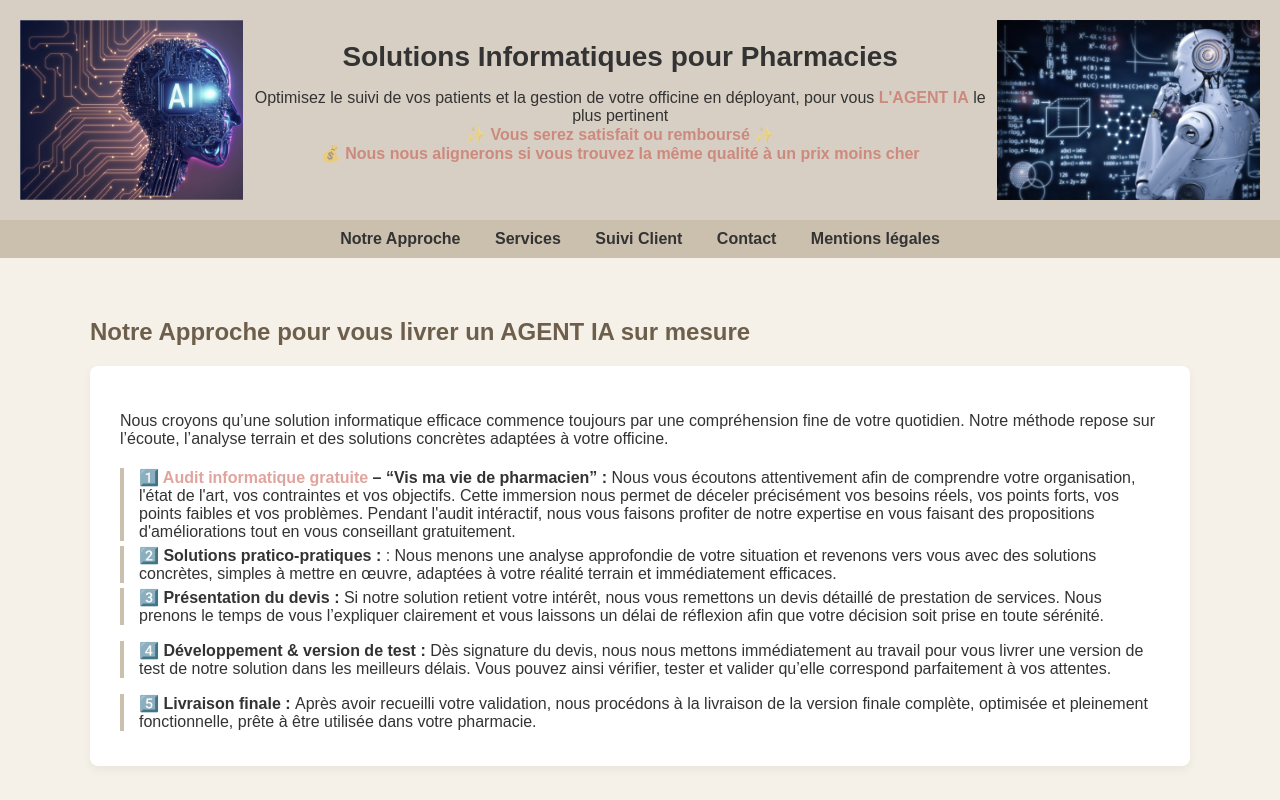
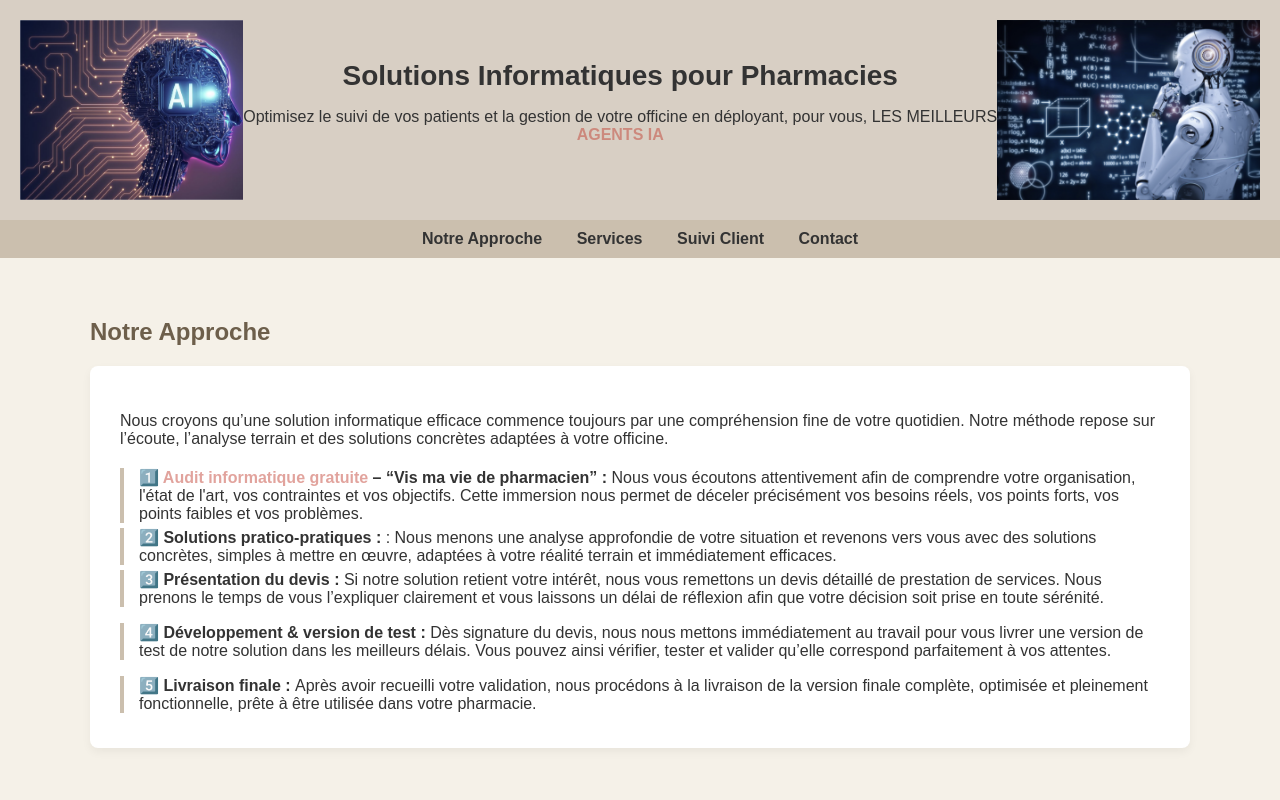
Before and after one commit to PALMBENZ/mapharmacie, a plain HTML site: page index.html in a window 1280 px wide. Shown: the top 800 px of the page. Drawn offline with Linux system fonts and the light colour scheme.

Commit message:
Update index.html

```diff
--- a/index.html
+++ b/index.html
@@ -149,15 +149,7 @@
     <img src="Image1.png" alt="Logo gauche" class="logo-left">
     <div>
         <h1>Solutions Informatiques pour Pharmacies</h1>
-        <p>
-Optimisez le suivi de vos patients et la gestion de votre officine en déployant, pour vous
-<span class="clignotant">L'AGENT IA</span> le plus pertinent
-<br>
-<span class="clignotant">
-✨ Vous serez satisfait ou remboursé ✨ <br>
-💰 Nous nous alignerons si vous trouvez la même qualité à un prix moins cher
-</span>
-</p>
+        <p>Optimisez le suivi de vos patients et la gestion de votre officine en déployant, pour vous, LES MEILLEURS <span class="clignotant">AGENTS IA</span></p>
     </div>
     <img src="Image2.png" alt="Logo droite" class="logo-right">
 </header>
@@ -167,11 +159,10 @@ Optimisez le suivi de vos patients et la gestion de votre officine en déployant
     <a href="#services">Services</a>
     <a href="#suivi">Suivi Client</a>
     <a href="#contact">Contact</a>
-    <a href="MentionLegales.txt" target="_blank">Mentions légales</a>
 </nav>
 
 <section id="approche">
-    <h2>Notre Approche pour vous livrer un AGENT IA sur mesure</h2>
+    <h2>Notre Approche</h2>
 
     <div class="approche-box">
         <p>
@@ -182,7 +173,7 @@ Optimisez le suivi de vos patients et la gestion de votre officine en déployant
         <div class="etapes">
 
             <div class="etape">
-               <strong> 1️⃣ <span class="clignotant">Audit informatique gratuite</span> – “Vis ma vie de pharmacien” : </strong> Nous vous écoutons attentivement afin de comprendre votre organisation, l'état de  l'art, vos contraintes et vos objectifs. Cette immersion nous permet de déceler précisément vos besoins réels, vos points forts, vos points faibles et vos problèmes.  Pendant l'audit intéractif, nous vous faisons profiter de notre expertise en vous faisant des propositions d'améliorations tout en vous conseillant gratuitement.
+               <strong> 1️⃣ <span class="clignotant">Audit informatique gratuite</span> – “Vis ma vie de pharmacien” : </strong> Nous vous écoutons attentivement afin de comprendre votre organisation, l'état de  l'art, vos contraintes et vos objectifs. Cette immersion nous permet de déceler précisément vos besoins réels, vos points forts, vos points faibles et vos problèmes.
             </div>
 
             <div class="etape">
@@ -262,7 +253,7 @@ Optimisez le suivi de vos patients et la gestion de votre officine en déployant
 
 <section id="contact">
     <h2>Contact - Demandez une démonstration!</h2>
-    <p>Email : contact@mapharmacie.eu</p>
+    <p>Email : mapharmacie@gmail.com</p>
     <p>Téléphone : 06 78 31 55 74 - 07 45 54 20 08 </p>
 </section>
 
```
